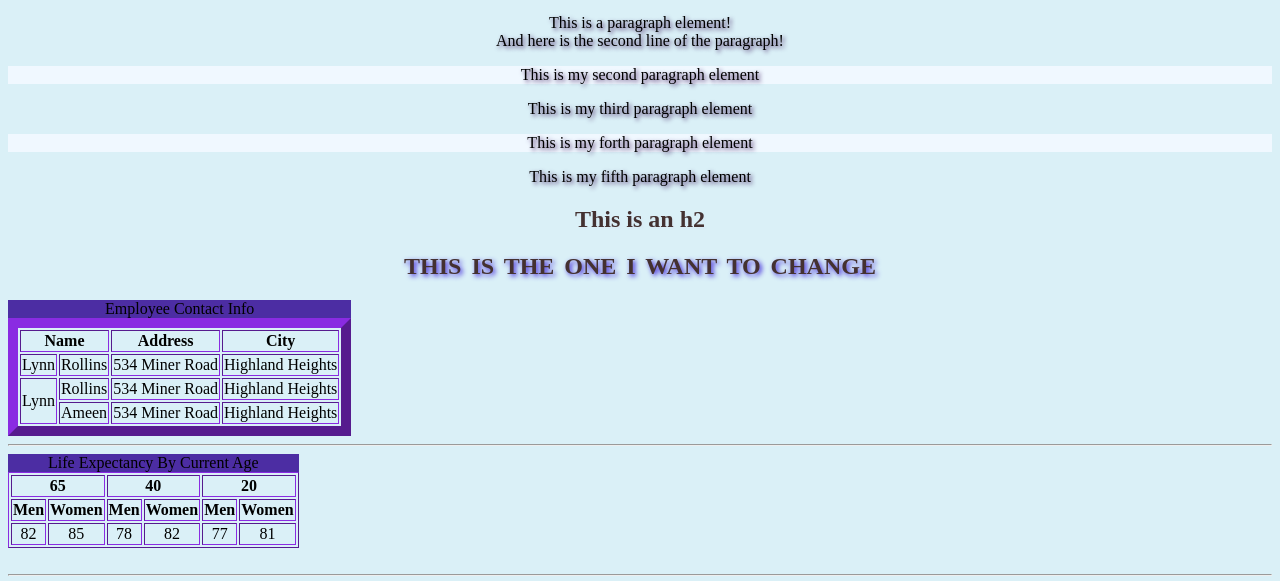
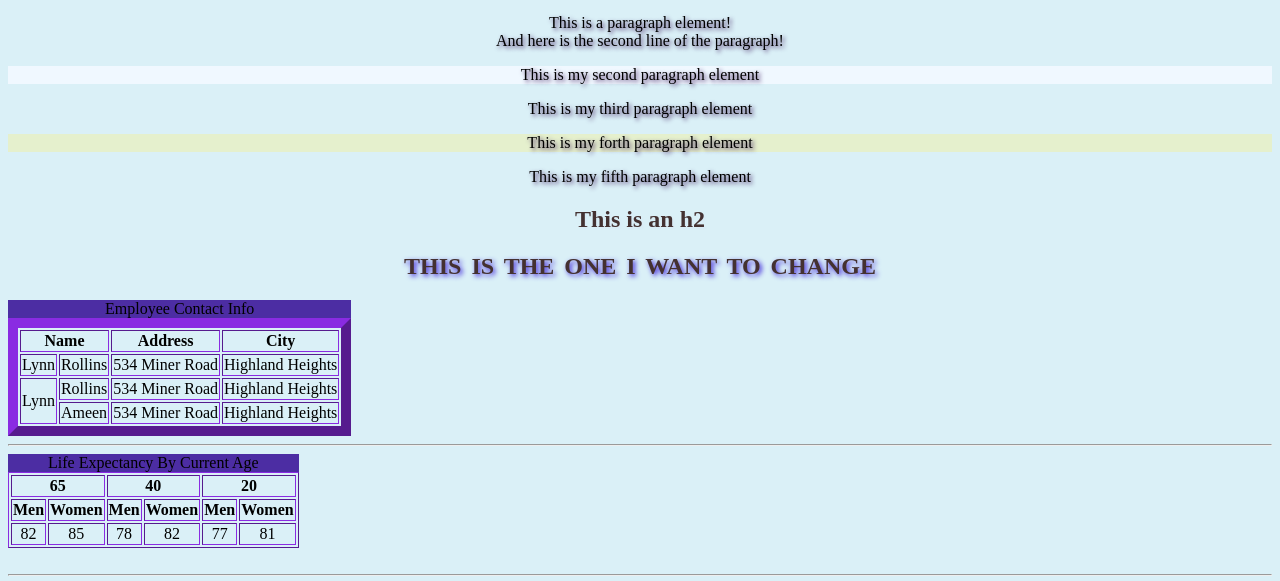
Before and after one commit to lynnameenrollins/MARS_HTML, a plain HTML site: page day2code.html in a window 1280 px wide. Shown: the part 144-725 px from the top of the page. Drawn offline with Linux system fonts and the light colour scheme.

Commit message:
renamed in github

```diff
--- a/CSS_Day1.css
+++ b/CSS_Day1.css
@@ -24,7 +24,7 @@ p{
 
 }
 #p4{
-    background-color: aliceblue;
+    background-color: rgb(229, 240, 205);
 
 }
 h2{
```
